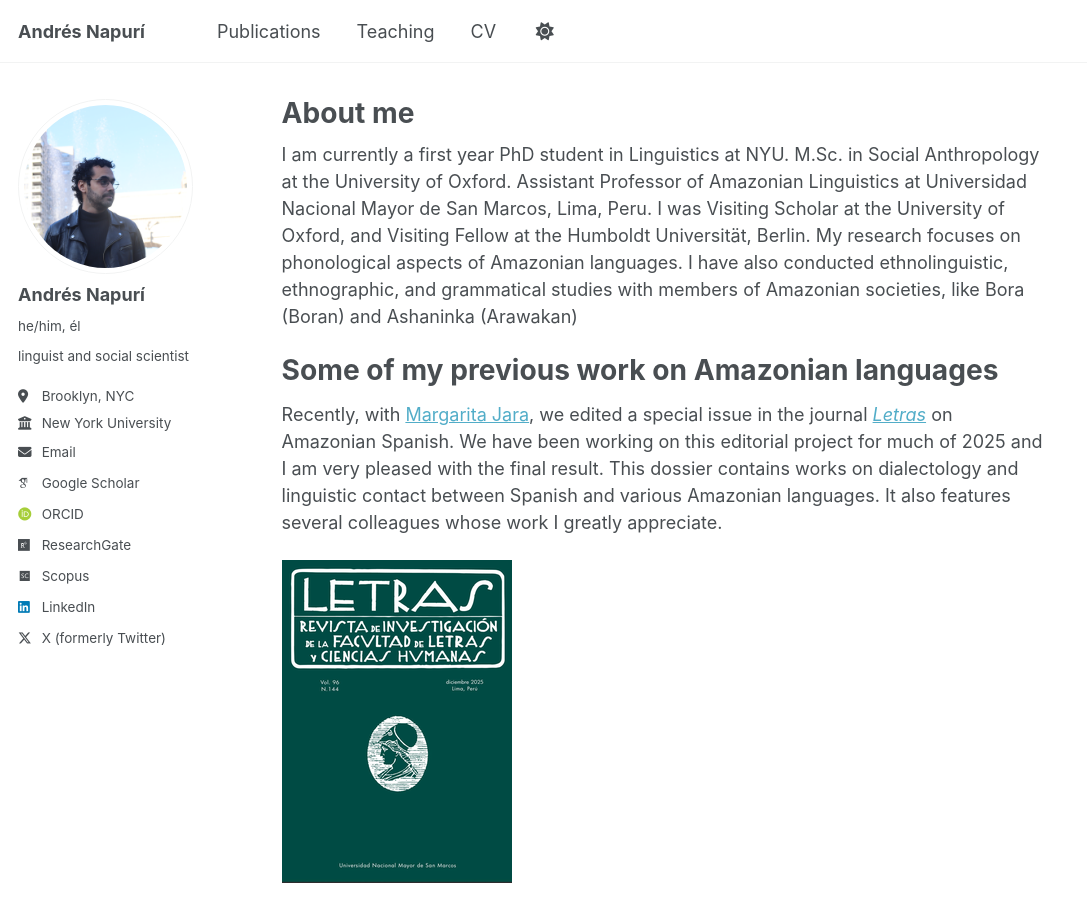
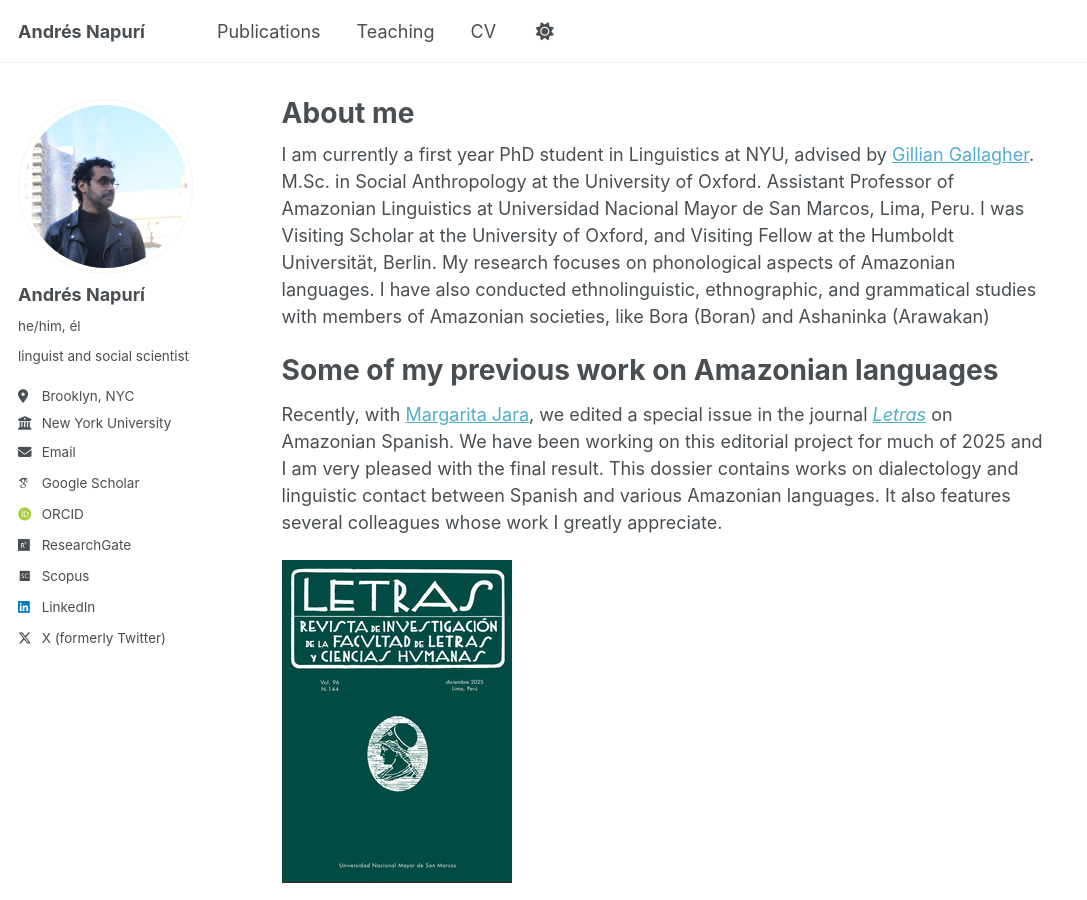
Before and after one commit to andresnapuri/andresnapuri.github.io, a Jekyll site: the page built from _pages/about.md, in a window 1280 px wide and 900 px high. Shown: the whole window, without its empty margins (0-1087 px from the left). Built offline with Jekyll 4.4.1, drawn with Linux system fonts in a browser that asks for light colours; some web fonts are replaced; a script that is not in the unit is left out.

Commit message:
Update about.md

```diff
--- a/_pages/about.md
+++ b/_pages/about.md
@@ -7,7 +7,7 @@ redirect_from:
   - /about.html
 ---
 
-I am currently a first year PhD student in Linguistics at NYU. M.Sc. in Social Anthropology at the University of Oxford. Assistant Professor of Amazonian Linguistics at Universidad Nacional Mayor de San Marcos, Lima, Peru. I was Visiting Scholar at the University of Oxford, and Visiting Fellow at the Humboldt Universität, Berlin. My research focuses on phonological aspects of Amazonian languages. I have also conducted ethnolinguistic, ethnographic, and grammatical studies with members of Amazonian societies, like Bora (Boran) and Ashaninka (Arawakan)
+I am currently a first year PhD student in Linguistics at NYU, advised by [Gillian Gallagher](https://wp.nyu.edu/gilliangallagher/). M.Sc. in Social Anthropology at the University of Oxford. Assistant Professor of Amazonian Linguistics at Universidad Nacional Mayor de San Marcos, Lima, Peru. I was Visiting Scholar at the University of Oxford, and Visiting Fellow at the Humboldt Universität, Berlin. My research focuses on phonological aspects of Amazonian languages. I have also conducted ethnolinguistic, ethnographic, and grammatical studies with members of Amazonian societies, like Bora (Boran) and Ashaninka (Arawakan)
 
 Some of my previous work on Amazonian languages
 ======
```
